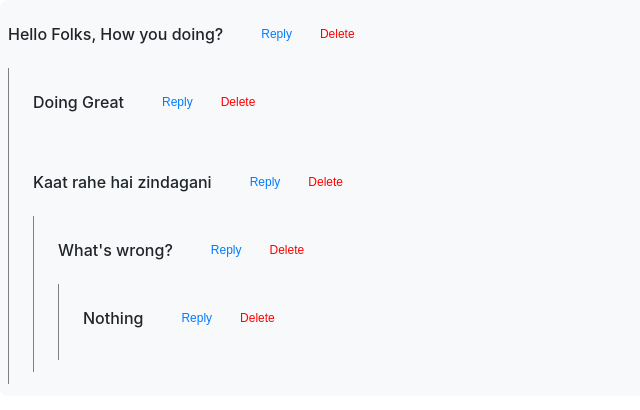
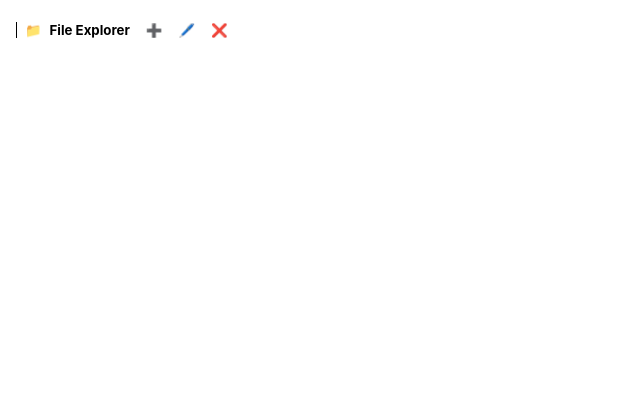
Before and after one commit to bhavyaajainn/Frontend-Interview_Preparation, a React (Create React App) app in the folder machine-coding/: page / in a window 1280 px wide. Shown: the top 410 px of the page, without its empty margins (0-640 px from the left). Built offline with nearby package versions, Linux system fonts and the light colour scheme.

Commit message:
file explorer 2

```diff
--- a/machine-coding/src/App.js
+++ b/machine-coding/src/App.js
@@ -1,7 +1,8 @@
+import ReactFileExplorer from "./components/ReactFileExplorer2/ReactFileExplorer";
 import ReactNestedComponents from "./components/ReactNestedComments/ReactNestedComponents";
 
 function App() {
-  return <ReactNestedComponents />;
+  return <ReactFileExplorer />;
 }
 
 export default App;
--- /dev/null
+++ b/machine-coding/src/components/ReactFileExplorer2/FileExplorerContext.js
@@ -0,0 +1,54 @@
+import { createContext, useState } from "react";
+import data from "./data.js";
+
+export const FileExplorerContext = createContext();
+export default function FileExplorerContextWrapper({ children }) {
+  const [nodes, setNodes] = useState(data);
+
+  const addNode = (parentId, value) => {
+    const newId = Date.now();
+    const newData = { id: newId, name: value, parentId: parentId };
+    const isFolder = value.split(".");
+    if (isFolder.length > 1) {
+      newData.type = "file";
+    } else {
+      newData.type = "folder";
+      newData.children = [];
+    }
+
+    const updatedNodes = { ...nodes, [newId]: newData };
+    updatedNodes[parentId].children.unshift(newId);
+    setNodes(updatedNodes);
+  };
+
+  const deleteNode = (id) => {
+    const updatedNodes = { ...nodes };
+    const parentId = updatedNodes[id].parentId;
+    updatedNodes[parentId].children = updatedNodes[parentId].children.filter(
+      (childId) => childId != id,
+    );
+    const queue = [id];
+    while (queue.length > 0) {
+      const currentId = queue.shift();
+      if (nodes[currentId].children) {
+        queue.push(...nodes[currentId].children);
+      }
+      delete updatedNodes[currentId];
+    }
+    setNodes(updatedNodes);
+  };
+
+  const editNode = (id, value) => {
+    const updatedNodes = { ...nodes };
+    updatedNodes[id].name = value;
+    setNodes(updatedNodes);
+  };
+
+  return (
+    <FileExplorerContext.Provider
+      value={{ nodes, deleteNode, addNode, editNode }}
+    >
+      {children}
+    </FileExplorerContext.Provider>
+  );
+}
--- /dev/null
+++ b/machine-coding/src/components/ReactFileExplorer2/Input.js
@@ -0,0 +1,25 @@
+import React, { useState } from "react";
+
+const Input = ({ name = "", id, submit, cancel }) => {
+  const [value, setValue] = useState(name);
+  return (
+    <>
+      <input
+        value={value}
+        onChange={(e) => setValue(e.target.value)}
+        type="text"
+      />
+      <span
+        onClick={() => {
+          submit(id, value);
+          cancel();
+        }}
+      >
+        ✅
+      </span>
+      <span onClick={cancel}>❌</span>
+    </>
+  );
+};
+
+export default Input;
--- /dev/null
+++ b/machine-coding/src/components/ReactFileExplorer2/ReactFileExplorer.css
@@ -0,0 +1,10 @@
+.container {
+  border-left: 1px solid black;
+  padding-left: 0.5rem;
+  margin: 1em;
+}
+
+.container span {
+  margin: 0.5rem;
+  cursor: pointer;
+}
--- /dev/null
+++ b/machine-coding/src/components/ReactFileExplorer2/ReactFileExplorer.js
@@ -0,0 +1,70 @@
+import React, { useContext, useState } from "react";
+import data from "./data.js";
+import "./ReactFileExplorer.css";
+import FileExplorerContextWrapper, {
+  FileExplorerContext,
+} from "./FileExplorerContext.js";
+import Input from "./Input.js";
+const FileExplorer = ({ id = 1 }) => {
+  const [showChildren, setShowChildren] = useState(false);
+  const [showAddInput, setShowAddInput] = useState(false);
+  const [showEditInput, setShowEditInput] = useState(false);
+  const { nodes, deleteNode, addNode, editNode } =
+    useContext(FileExplorerContext);
+  const handleClick = () => {
+    setShowChildren(!showChildren);
+  };
+  return (
+    <div className="container">
+      <h5>
+        {nodes[id].type === "folder" ? (showChildren ? "📂" : "📁") : "📄"}
+        {showEditInput ? (
+          <Input
+            name={nodes[id].name}
+            cancel={() => setShowEditInput(false)}
+            id={id}
+            submit={editNode}
+          />
+        ) : (
+          <>
+            <span onClick={handleClick}>{nodes[id].name}</span>
+
+            {nodes[id].type === "folder" && (
+              <span
+                onClick={() => {
+                  setShowAddInput(true);
+                }}
+              >
+                ➕
+              </span>
+            )}
+            <span onClick={() => setShowEditInput(true)}>🖊️</span>
+            <span onClick={() => deleteNode(id)}>❌</span>
+          </>
+        )}
+      </h5>
+      <>
+        {showAddInput && (
+          <Input
+            submit={addNode}
+            id={id}
+            cancel={() => setShowAddInput(false)}
+          />
+        )}
+      </>
+      {showChildren &&
+        nodes[id]?.children?.map((childId, index) => {
+          return <FileExplorer key={index} id={childId} />;
+        })}
+    </div>
+  );
+};
+
+const ReactFileExplorer = () => {
+  return (
+    <FileExplorerContextWrapper>
+      <FileExplorer />
+    </FileExplorerContextWrapper>
+  );
+};
+export default ReactFileExplorer;
--- /dev/null
+++ b/machine-coding/src/components/ReactFileExplorer2/data.js
@@ -0,0 +1,130 @@
+const fileExplorerData = {
+  1: {
+    id: 1,
+    name: "File Explorer",
+    type: "folder",
+    parentId: null,
+    children: [2, 3, 4, 15, 16, 17, 18],
+  },
+  2: {
+    id: 2,
+    name: "node_modules",
+    type: "folder",
+    parentId: 1,
+    children: [],
+  },
+  3: {
+    id: 3,
+    name: "public",
+    type: "folder",
+    parentId: 1,
+    children: [5, 6, 7, 8],
+  },
+  4: {
+    id: 4,
+    name: "src",
+    type: "folder",
+    parentId: 1,
+    children: [9, 13, 14],
+  },
+  5: {
+    id: 5,
+    name: "index.html",
+    type: "file",
+    parentId: 3,
+    children: [],
+  },
+  6: {
+    id: 6,
+    name: "favicon.ico",
+    type: "file",
+    parentId: 3,
+    children: [],
+  },
+  7: {
+    id: 7,
+    name: "manifest.json",
+    type: "file",
+    parentId: 3,
+    children: [],
+  },
+  8: {
+    id: 8,
+    name: "robots.txt",
+    type: "file",
+    parentId: 3,
+    children: [],
+  },
+  9: {
+    id: 9,
+    name: "Components",
+    type: "folder",
+    parentId: 4,
+    children: [10, 11, 12],
+  },
+  10: {
+    id: 10,
+    name: "Header.js",
+    type: "file",
+    parentId: 9,
+    children: [],
+  },
+  11: {
+    id: 11,
+    name: "Footer.js",
+    type: "file",
+    parentId: 9,
+    children: [],
+  },
+  12: {
+    id: 12,
+    name: "App.js",
+    type: "file",
+    parentId: 9,
+    children: [],
+  },
+  13: {
+    id: 13,
+    name: "App.css",
+    type: "file",
+    parentId: 4,
+    children: [],
+  },
+  14: {
+    id: 14,
+    name: "App.test.js",
+    type: "file",
+    parentId: 4,
+    children: [],
+  },
+  15: {
+    id: 15,
+    name: ".gitignore",
+    type: "file",
+    parentId: 1,
+    children: [],
+  },
+  16: {
+    id: 16,
+    name: "package.json",
+    type: "file",
+    parentId: 1,
+    children: [],
+  },
+  17: {
+    id: 17,
+    name: "package-lock.json",
+    type: "file",
+    parentId: 1,
+    children: [],
+  },
+  18: {
+    id: 18,
+    name: "README.md",
+    type: "file",
+    parentId: 1,
+    children: [],
+  },
+};
+
+export default fileExplorerData;
```
